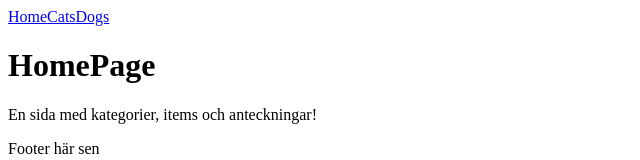
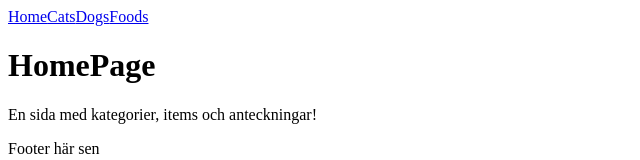
Before and after one commit to jessicaagren/stuffed-flatbread, a React (Vite) app: page / in a window 1280 px wide. Shown: the top 160 px of the page, without its empty margins (0-640 px from the left). Built offline with nearby package versions, Linux system fonts and the light colour scheme.

Commit message:
Add foods example

```diff
--- a/src/App.tsx
+++ b/src/App.tsx
@@ -22,6 +22,7 @@ function App() {
 	const [categories, setCategories] = useState<Category[]>([
 		{ name: "Cats", slug: "cats" },
 		{ name: "Dogs", slug: "dogs" },
+		{ name: "Foods", slug: "foods" },
 	]);
 
 	const [items, setItems] = useState<Item[]>([
@@ -42,6 +43,12 @@ function App() {
 			category: "dogs",
 			name: "Rolf",
 			details: "vov vov",
+		},
+		{
+			id: "oiu",
+			category: "foods",
+			name: "Broccoli",
+			details: "mums!",
 		},
 	]);
 
```
